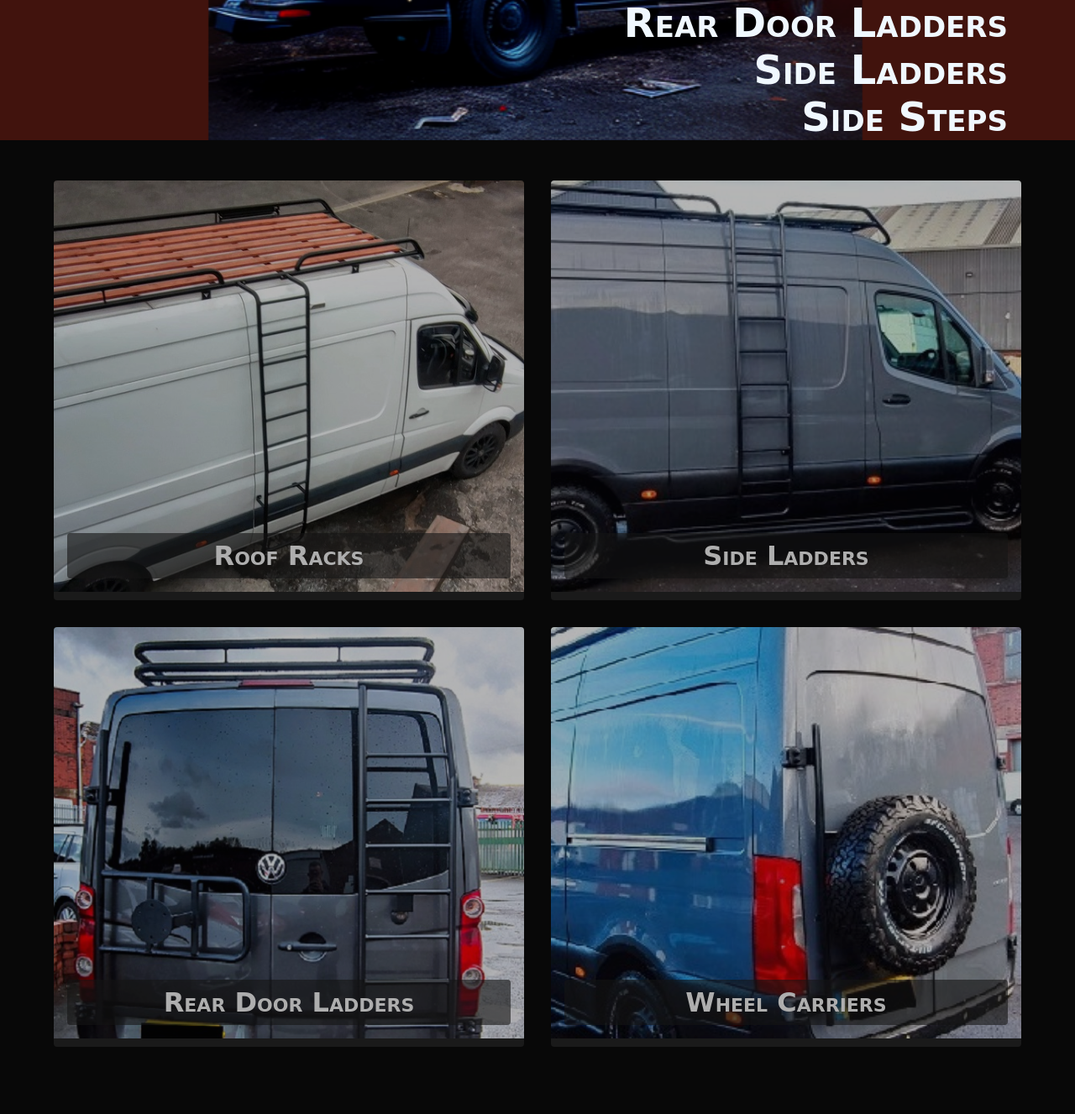
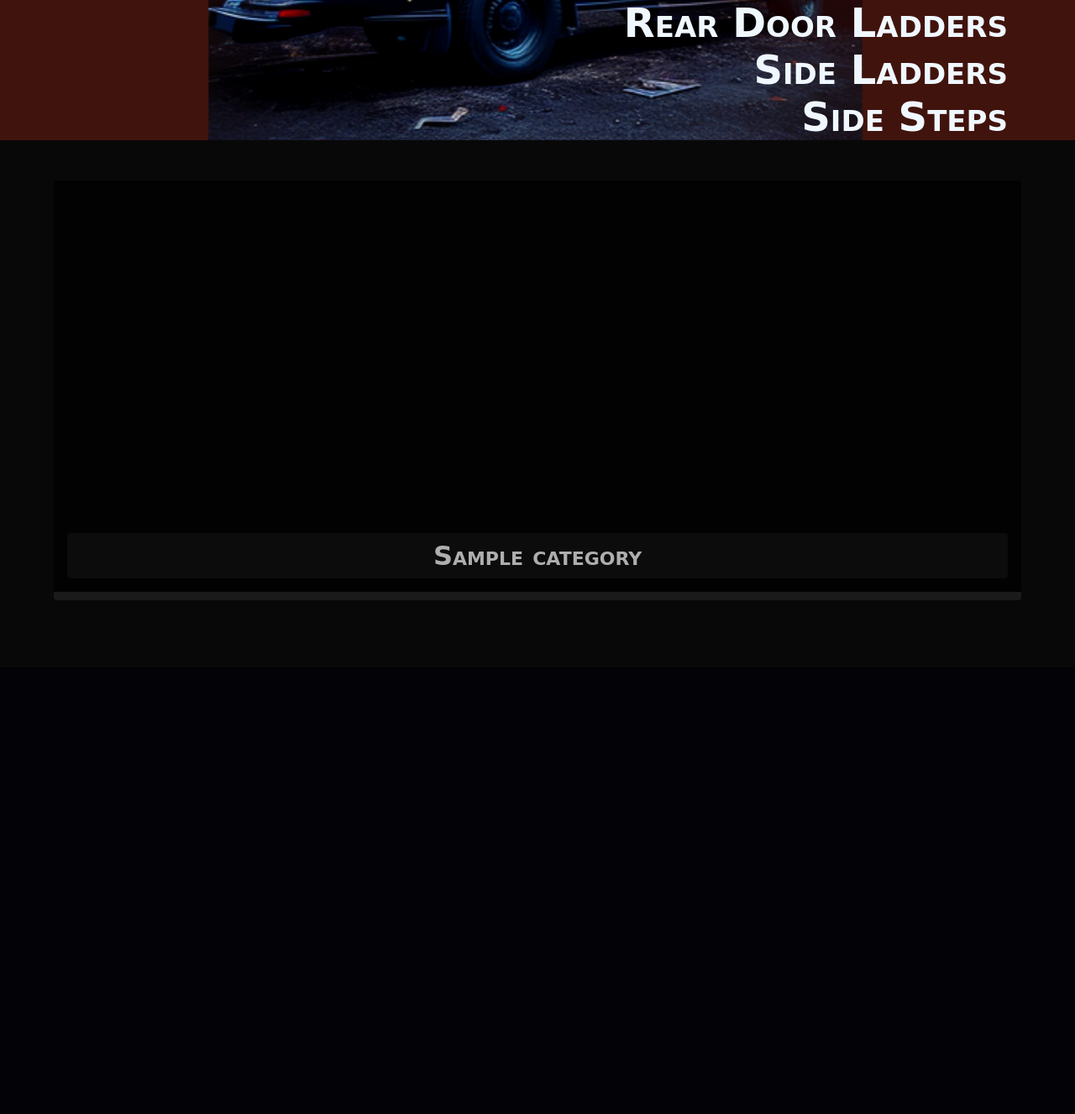
Before and after one commit to tomhaire87/pheonix, a Django app: page / in a window 1280 px wide. Shown: the part 682-2009 px from the top of the page at 84% size. After the commit the page ends 1397 px from the top, so only its background shows below. Run offline with Django 4.2, Linux system fonts and the light colour scheme; tables that the repository leaves empty hold one stand-in row (values such as "Sample post"); some web fonts are replaced.

Commit message:
add category pages

```diff
--- a/base/settings.py
+++ b/base/settings.py
@@ -44,6 +44,7 @@ TEMPLATES = [
                 'django.template.context_processors.request',
                 'django.contrib.auth.context_processors.auth',
                 'django.contrib.messages.context_processors.messages',
+                'store.views.categories',
             ],
         },
     },
--- a/store/models.py
+++ b/store/models.py
@@ -38,4 +38,4 @@ class Product(models.Model):
 
     # REPLACE WITH REVERSE
     def get_absolute_url(self):
-        return f'/{self.category.slug}/{self.slug}'
+        return f'/shop/{self.slug}'
--- a/store/static/store/css/category_grid.css
+++ b/store/static/store/css/category_grid.css
@@ -1,10 +1,10 @@
-#category-grid {
+.category-grid {
     display: grid;
     font-family: 'Walter Turncoat', cursive;
     padding-top: 3rem;
     max-width: 90%;
     margin: 0 auto 5rem;
-    grid-template-columns: 1fr 1fr;
+    grid-template-columns: repeat( auto-fit, minmax(300px, 1fr) );
     grid-gap: 2rem;
 }
 
@@ -31,41 +31,40 @@
 }
 
 /* CATEGORY IMAGES */
-#roof-rack-category {
+#roof-racks-category {
     background-image: url(../images/roof_rack_category_1_600px.jpg);
     background-repeat: no-repeat;
     background-size: cover;
 }
 
-#rear-ladder-category {
+#rear-door-ladders-category {
     background-image: url(../images/rear_ladder_category_600px.jpg);
     background-repeat: no-repeat;
     background-size: cover;
 }
 
-#side-ladder-category {
+#side-ladders-category {
     background-image: url(../images/side_ladder_category_600px.jpg);
     background-repeat: no-repeat;
     background-size: cover;
 }
 
-#spare-wheel-category {
+#wheel-carriers-category {
     background-image: url(../images/spare_wheel_category_1_600px.jpg);
     background-repeat: no-repeat;
     background-size: cover;
 }
 
-/* MEDIA QUERIES */
-/* ADJUST GRID ON SMALLER SCREEN */
-@media (max-width: 760px) {
-    #category-grid {
-        grid-template-columns: 1fr;
-    }
+#side-steps-category {
+    background-image: url(../images/side-steps.jpg);
+    background-repeat: no-repeat;
+    background-size: cover;
+}
+a {
+    text-decoration: none;
+    color: white;
 }
 
-/* ADJUST GRID ON LARGER SCREEN */
-@media (min-width: 1580px) {
-    #category-grid {
-        grid-template-columns: 1fr 1fr 1fr 1fr;
-    }
+img {
+    max-width: 600px;
 }
--- a/store/templates/store/index.html
+++ b/store/templates/store/index.html
@@ -16,27 +16,17 @@
 
     {% comment %} CATEGORY GRID {% endcomment %}
     {% comment %} 2 x 2 Grid for Categories {% endcomment %}
-    <div id="category-grid">
-        <div class="cat-grid-item" id="roof-rack-category">
-            <div class="cat-grid-item-text">
-                <h3>Roof Racks</h3>
-            </div>
-        </div>
-        <div class="cat-grid-item" id="side-ladder-category">
-            <div class="cat-grid-item-text">
-                <h3>Side Ladders</h3>
-            </div>
-        </div>
-        <div class="cat-grid-item" id="rear-ladder-category">
-            <div class="cat-grid-item-text">
-                <h3>Rear Door Ladders</h3>
-            </div>
-        </div>
-        <div class="cat-grid-item" id="spare-wheel-category">
-            <div class="cat-grid-item-text">
-                <h3>Wheel Carriers</h3>
-            </div>
-        </div>
+    <div class="category-grid">
+
+        {% for c in categories %}
+            <a href="{{ c.get_absolute_url }}">
+                <div class="cat-grid-item" id="{{ c.slug }}-category">
+                    <div class="cat-grid-item-text">
+                        <h3>{{ c.name }}</h3>
+                    </div>
+                </div>
+            </a>
+        {% endfor %}
 
     </div>
 
```
Also changed, not shown: store/templates/store/products/category.html (+10 -30 lines), media/static/images/retro.jpg (added), 1 other file.
